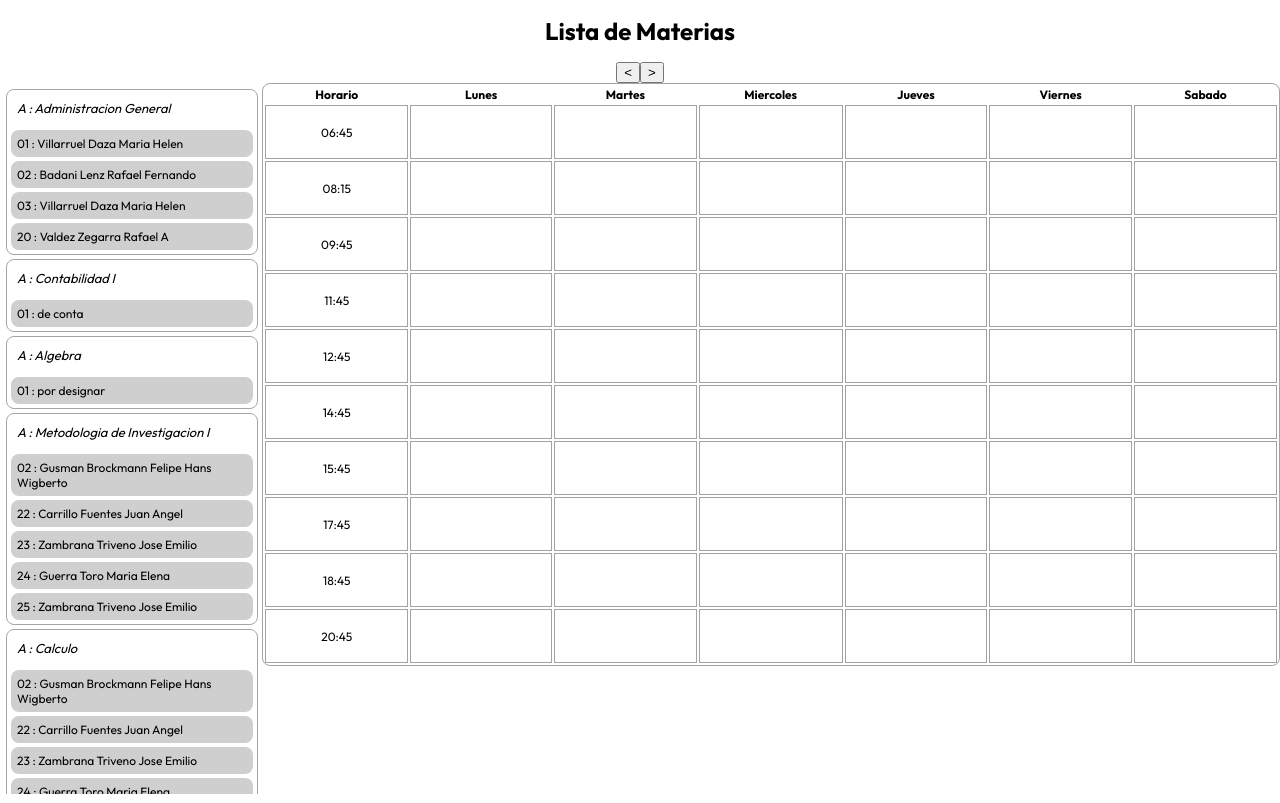
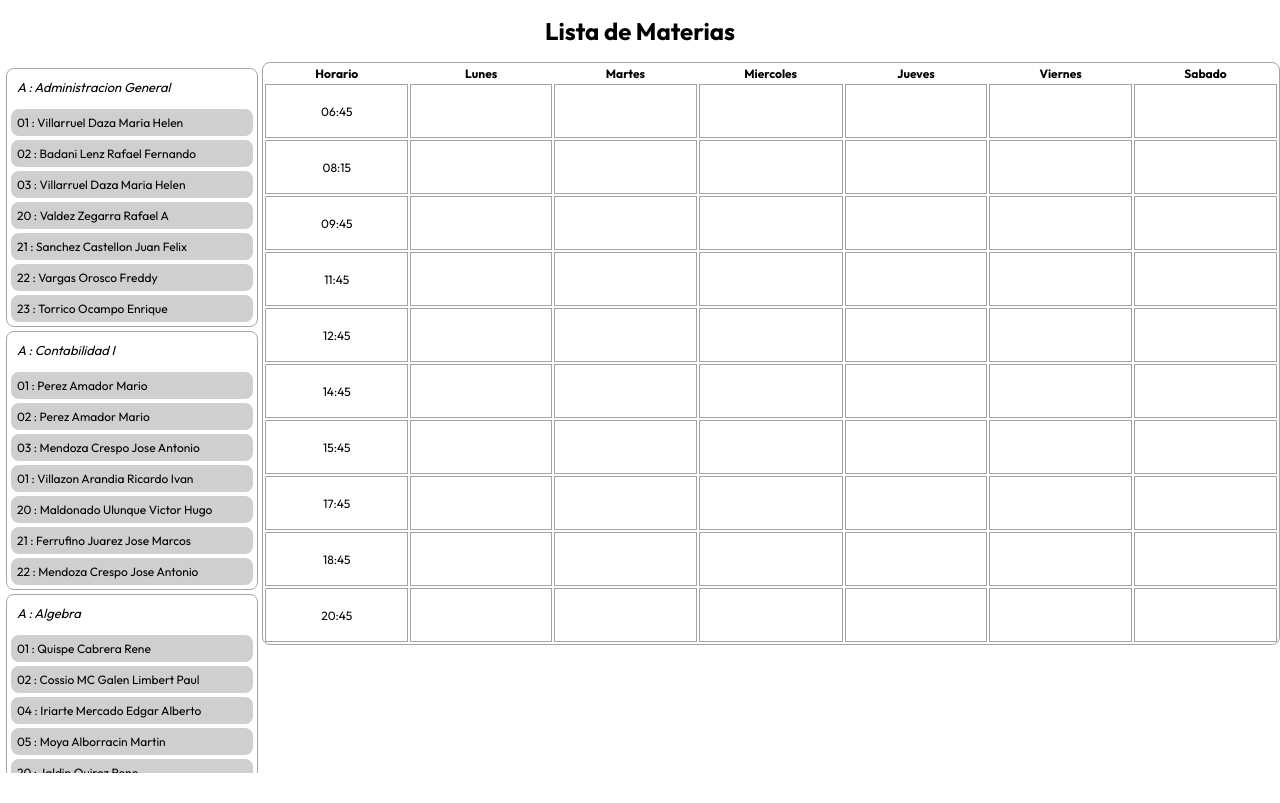
Before and after one commit to Kachma6/SquechuleUMSSFCE, a React (Vite) app: page / in a window 1280 px wide. Built offline with nearby package versions, Linux system fonts and the light colour scheme.

Commit message:
Agregando data

```diff
--- a/src/App.css
+++ b/src/App.css
@@ -35,7 +35,10 @@ body{
  height: 97%;
 
 }
-.menu-responsive{
+.menu-responsive-der{
+  display: none;
+}
+.menu-responsive-izq{
   display: none;
 }
 .ctn-menu::-webkit-scrollbar-track
@@ -169,9 +172,7 @@ td{
    .menu-responsive-der.hidden{
      visibility: hidden;
    }
-   .menu-responsive-izq.no-desplegado{
 
-   }
 
    .ctn-menu.desplegado{
     display: none;
--- a/src/data.json
+++ b/src/data.json
@@ -28,18 +28,45 @@
                     "grupo": "03",
                     "docente":"Villarruel Daza Maria Helen",
                     "horarios":[
-                        [1,2,"11:15-12:45", "E545"],
-                        [2,3,"11:15-12:45", "E545"],
-                        [4,3,"11:15-12:45", "E545"]
+                        [1,2,"11:15-12:45", "E205"],
+                        [2,3,"11:15-12:45", "E503"],
+                        [4,3,"11:15-12:45", "E504"]
                     ]
                 },
                 {
                     "grupo": "20",
                     "docente":"Valdez Zegarra Rafael A",
                     "horarios":[
-                        [1,9,"11:15-12:45", "E545"],
-                        [4,0,"11:15-12:45", "E545"],
-                        [5,0,"11:15-12:45", "E545"]
+                        [1,9,"11:15-12:45", "E201"],
+                        [4,0,"11:15-12:45", "E524"],
+                        [5,0,"11:15-12:45", "E502"]
+                    ]
+                },
+                {
+                    "grupo": "21",
+                    "docente":"Sanchez Castellon Juan Felix",
+                    "horarios":[
+                        [0,8,"11:15-12:45", "E545"],
+                        [2,8,"11:15-12:45", "E545"],
+                        [4,8,"11:15-12:45", "E545"]
+                    ]
+                },
+                {
+                    "grupo": "22",
+                    "docente":"Vargas Orosco Freddy",
+                    "horarios":[
+                        [0,6,"11:15-12:45", "E205"],
+                        [2,6,"11:15-12:45", "E503"],
+                        [3,6,"11:15-12:45", "E503"]
+                    ]
+                },
+                {
+                    "grupo": "23",
+                    "docente":"Torrico Ocampo Enrique",
+                    "horarios":[
+                        [0,0,"11:15-12:45", "E108"],
+                        [2,0,"11:15-12:45", "E202"],
+                        [4,0,"11:15-12:45", "E108"]
                     ]
                 }
             ]
@@ -51,11 +78,65 @@
             "grupos":[
                 {
                     "grupo": "01",
-                    "docente":"de conta",
+                    "docente":"Perez Amador Mario",
                     "horarios":[
-                        [0,2,"9:45-11:15", "E520"],
-                        [2,2,"9:45-11:15", "E504"],
-                        [4,2,"9:45-11:15", "E502"]
+                        [1,3,"9:45-11:15", "E545"],
+                        [3,3,"9:45-11:15", "E545"],
+                        [4,3,"9:45-11:15", "E523"]
+                    ]
+                },
+                {
+                    "grupo": "02",
+                    "docente":"Perez Amador Mario",
+                    "horarios":[
+                        [1,2,"9:45-11:15", "E523"],
+                        [3,2,"9:45-11:15", "E544"],
+                        [4,2,"9:45-11:15", "E523"]
+                    ]
+                },
+                {
+                    "grupo": "03",
+                    "docente":"Mendoza Crespo Jose Antonio",
+                    "horarios":[
+                        [0,2,"9:45-11:15", "E109"],
+                        [1,5,"9:45-11:15", "E106"],
+                        [2,2,"9:45-11:15", "E303"]
+                    ]
+                },
+                {
+                    "grupo": "01",
+                    "docente":"Villazon Arandia Ricardo Ivan",
+                    "horarios":[
+                        [0,8,"9:45-11:15", "E503"],
+                        [1,8,"9:45-11:15", "E105"],
+                        [3,8,"9:45-11:15", "E106"]
+                    ]
+                },
+                {
+                    "grupo": "20",
+                    "docente":"Maldonado Ulunque Victor Hugo",
+                    "horarios":[
+                        [0,8,"9:45-11:15", "E101"],
+                        [1,8,"9:45-11:15", "E208"],
+                        [3,7,"9:45-11:15", "E102"]
+                    ]
+                },
+                {
+                    "grupo": "21",
+                    "docente":"Ferrufino Juarez Jose Marcos",
+                    "horarios":[
+                        [1,8,"9:45-11:15", "E206"],
+                        [2,9,"9:45-11:15", "E103"],
+                        [3,8,"9:45-11:15", "E206"]
+                    ]
+                },
+                {
+                    "grupo": "22",
+                    "docente":"Mendoza Crespo Jose Antonio",
+                    "horarios":[
+                        [0,8,"9:45-11:15", "E544"],
+                        [1,8,"9:45-11:15", "E101"],
+                        [2,8,"9:45-11:15", "EPB-1"]
                     ]
                 }
             ]
@@ -67,14 +148,56 @@
             "grupos":[
                 {
                     "grupo": "01",
-                    "docente":"por designar",
+                    "docente":"Quispe Cabrera Rene",
                     "horarios":[
-                        [0,2,"9:45-11:15", "E520"],
-                        [2,2,"9:45-11:15", "E504"],
-                        [3,1,"9:45-11:15", "E502"],
-                        [5,1,"9:45-11:15", "E502"]
+                        [0,2,"9:45-11:15", "E206"],
+                        [2,2,"9:45-11:15", "E203"],
+                        [3,1,"9:45-11:15", "E203"],
+                        [5,1,"9:45-11:15", "E201"]
+                    ]
+                },
+                {
+                    "grupo": "02",
+                    "docente":"Cossio MC Galen Limbert Paul",
+                    "horarios":[
+                        [0,2,"9:45-11:15", "E209"],
+                        [1,5,"9:45-11:15", "E102"],
+                        [2,6,"9:45-11:15", "E202"],
+                        [3,2,"9:45-11:15", "E504"]
+                    ]
+                },
+                {
+                    "grupo": "04",
+                    "docente":"Iriarte Mercado Edgar Alberto",
+                    "horarios":[
+                        [0,1,"9:45-11:15", "E545"],
+                        [2,1,"9:45-11:15", "E520"],
+                        [4,1,"9:45-11:15", "E522"],
+                        [5,3,"9:45-11:15", "E204"]
+                    ]
+                },
+                {
+                    "grupo": "05",
+                    "docente":"Moya Alborracin Martin",
+                    "horarios":[
+                        [1,1,"9:45-11:15", "E504"],
+                        [1,9,"9:45-11:15", "E101"],
+                        [2,8,"9:45-11:15", "E520"],
+                        [3,0,"9:45-11:15", "E502"]
+                    ]
+                },
+                {
+                    "grupo": "20",
+                    "docente":"Jaldin Quiroz Rene",
+                    "horarios":[
+                        [0,6,"9:45-11:15", "E203"],
+                        [0,7,"9:45-11:15", "E504"],
+                        [2,7,"9:45-11:15", "E511"],
+                        [3,8,"9:45-11:15", "E523"]
                     ]
                 }
+
+
             ]
         },
         {
```
